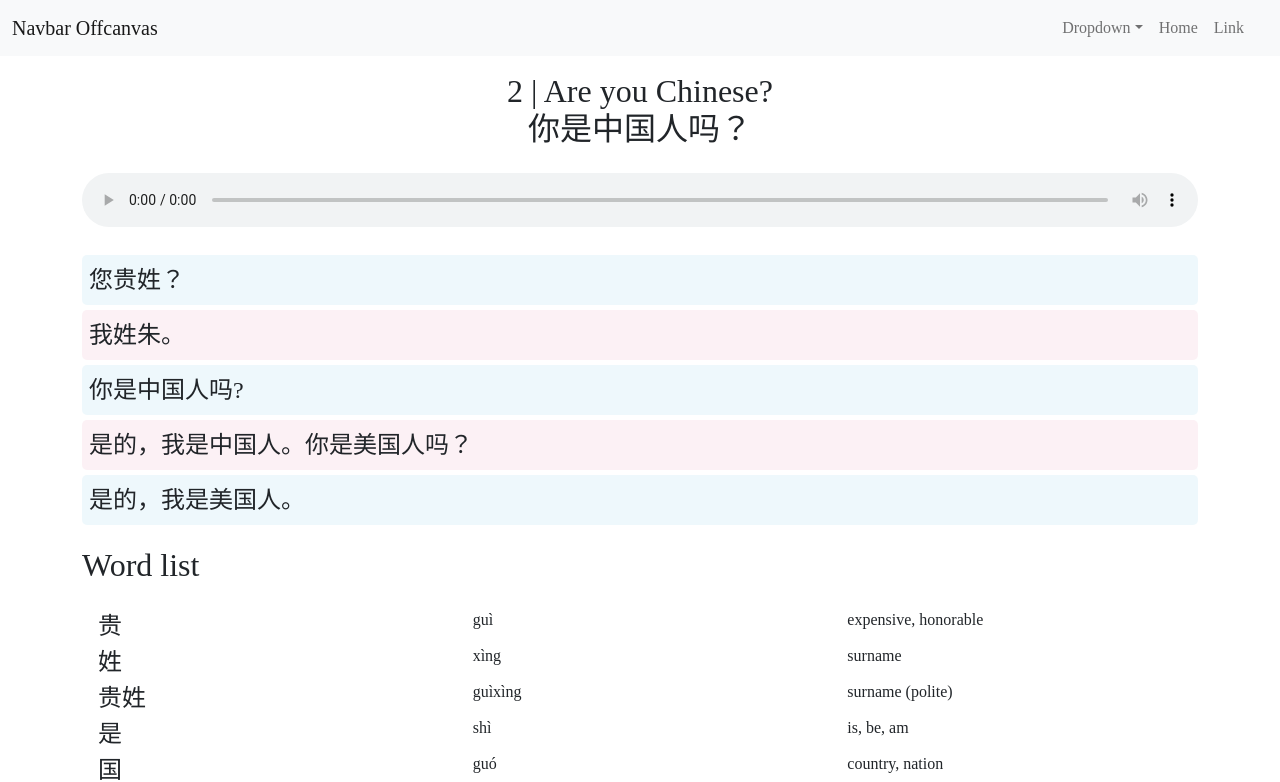
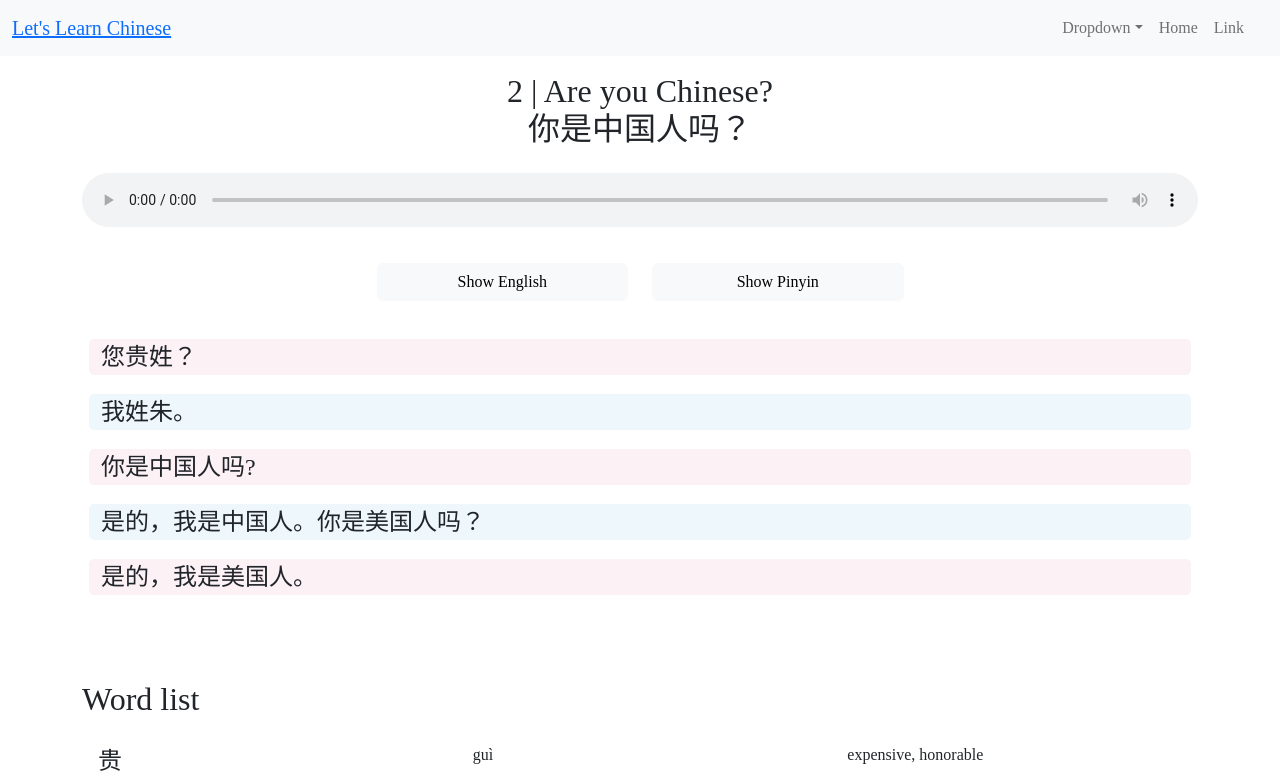
Before and after one commit to RN255/learn-chinese-gold, a React (Create React App) app: page /lessonTwo in a window 1280 px wide. Shown: the top 782 px of the page. Built offline with nearby package versions, Linux system fonts and the light colour scheme.

Commit message:
show and hide eng pin state done

```diff
--- a/src/components/Audio.js
+++ b/src/components/Audio.js
@@ -2,11 +2,13 @@ import React from "react";
 import audioList from "../modules/audioList";
 import "../styles/styles.css";
 
-
 export default function Audio(props) {
   return (
     <div className="container pt-3">
-      <audio src={audioList[`audio${props.LessonText.lessonNumber}`]} controls />
+      <audio
+        src={audioList[`audio${props.LessonText.lessonNumber}`]}
+        controls
+      />
     </div>
   );
 }
--- a/src/components/MainConvo.js
+++ b/src/components/MainConvo.js
@@ -1,22 +1,113 @@
-import React from "react";
+import React, { useState } from "react";
 import "../styles/styles.css";
 
 export default function MainConvo(props) {
+  const [engIsShown, setEngIsShown] = useState(false);
+  const handleClickEng = () => {
+    setEngIsShown(!engIsShown);
+  };
+
+  const [pinIsShown, setPinIsShown] = useState(false);
+  const handleClickPin = () => {
+    setPinIsShown(!pinIsShown);
+  };
+
   return (
     <div className="mainConversation container pt-3">
+      <div className="row justify-content-center mb-4">
+        <div className="col col-md-3">
+          <button
+            type="button"
+            className="btn btn-light w-100"
+            onClick={handleClickEng}
+          >
+            Show English
+          </button>
+        </div>
+        <div className="col col-md-3">
+          <button
+            type="button"
+            className="btn btn-light w-100"
+            onClick={handleClickPin}
+          >
+            Show Pinyin
+          </button>
+        </div>
+      </div>
+      <div className="row">
+        <div className="col">
           <p>{props.LessonText.convoLineOne}</p>
+          {pinIsShown && <p>{props.LessonText.sentanceTranslationPinOne}</p>}
+          {engIsShown && <p>{props.LessonText.sentanceTranslationEngOne}</p>}
+        </div>
+      </div>
+      <div className="row">
+        <div className="col">
           <p>{props.LessonText.convoLineTwo}</p>
+          {pinIsShown && <p>{props.LessonText.sentanceTranslationPinTwo}</p>}
+          {engIsShown && <p>{props.LessonText.sentanceTranslationEngTwo}</p>}
+        </div>
+      </div>
+      <div className="row">
+        <div className="col">
           <p>{props.LessonText.convoLineThree}</p>
+          {pinIsShown && <p>{props.LessonText.sentanceTranslationPinThree}</p>}
+          {engIsShown && <p>{props.LessonText.sentanceTranslationEngThree}</p>}
+        </div>
+      </div>
+      <div className="row">
+        <div className="col">
           <p>{props.LessonText.convoLineFour}</p>
+          {pinIsShown && <p>{props.LessonText.sentanceTranslationPinFour}</p>}
+          {engIsShown && <p>{props.LessonText.sentanceTranslationEngFour}</p>}
+        </div>
+      </div>
+      <div className="row">
+        <div className="col">
           <p>{props.LessonText.convoLineFive}</p>
-      {props.LessonText.convoLineSix && <p>{props.LessonText.convoLineSix}</p>}
-      {/* above will render lineSix if exists, but is maybe not needed anyway... */}
+          {pinIsShown && <p>{props.LessonText.sentanceTranslationPinFive}</p>}
+          {engIsShown && <p>{props.LessonText.sentanceTranslationEngFive}</p>}
+        </div>
+      </div>
+      <div className="row">
+        <div className="col">
+          {props.LessonText.convoLineSix && (
+            <p>{props.LessonText.convoLineSix}</p>
+          )}
+          {props.LessonText.sentanceTranslationPinSix && pinIsShown &&(
+            <p>{props.LessonText.sentanceTranslationPinSix}</p>
+          )}
+          {props.LessonText.sentanceTranslationEngSix && engIsShown && (
+            <p>{props.LessonText.sentanceTranslationEngSix}</p>
+          )}
+        </div>
+      </div>
+      <div className="row">
+        <div className="col">
           {props.LessonText.convoLineSeven && (
             <p>{props.LessonText.convoLineSeven}</p>
           )}
+          {props.LessonText.sentanceTranslationPinSeven && pinIsShown &&(
+            <p>{props.LessonText.sentanceTranslationPinSeven}</p>
+          )}
+          {props.LessonText.sentanceTranslationEngSeven && engIsShown && (
+            <p>{props.LessonText.sentanceTranslationEngSeven}</p>
+          )}
+        </div>
+      </div>
+      <div className="row">
+        <div className="col">
           {props.LessonText.convoLineEight && (
             <p>{props.LessonText.convoLineEight}</p>
           )}
+          {props.LessonText.sentanceTranslationPinEight && pinIsShown &&(
+            <p>{props.LessonText.sentanceTranslationPinEight}</p>
+          )}
+          {props.LessonText.sentanceTranslationEngEight && engIsShown && (
+            <p>{props.LessonText.sentanceTranslationEngEight}</p>
+          )}
+        </div>
+      </div>
     </div>
   );
 }
--- a/src/components/NavBar.js
+++ b/src/components/NavBar.js
@@ -11,7 +11,9 @@ export default function NavBar() {
     <>
       <Navbar key="md" bg="light" expand="md" className="mb-0">
         <Container fluid>
-          <Navbar.Brand href="#">Navbar Offcanvas</Navbar.Brand>
+          <Navbar.Brand>
+            <Link to="/">Let's Learn Chinese</Link>
+          </Navbar.Brand>
           <Navbar.Toggle aria-controls={`offcanvasNavbar-expand-md`} />
           <Navbar.Offcanvas
             id={`offcanvasNavbar-expand-md`}
--- a/src/styles/styles.css
+++ b/src/styles/styles.css
@@ -31,17 +31,25 @@
   font-size: 1.5rem;
 }
 
-.mainConversation p {
+.mainConversation .row {
   padding: 7px;
   margin: 5px 0;
 }
 
-.mainConversation p:nth-child(odd) {
+.mainConversation .row .col p {
+  margin: 0;
+}
+
+/* .mainConversation .row .col  {
+  padding: 10px;
+} */
+
+.mainConversation .row:nth-child(odd):not(:first-child) .col {
   background-color: #c8e7f550;
   border-radius: 5px;
 }
 
-.mainConversation p:nth-child(even) {
+.mainConversation .row:nth-child(even) .col {
   background-color: #f6d2e050;
   border-radius: 5px;
 }
```
Lines whose indentation alone changed are shown as unchanged.
